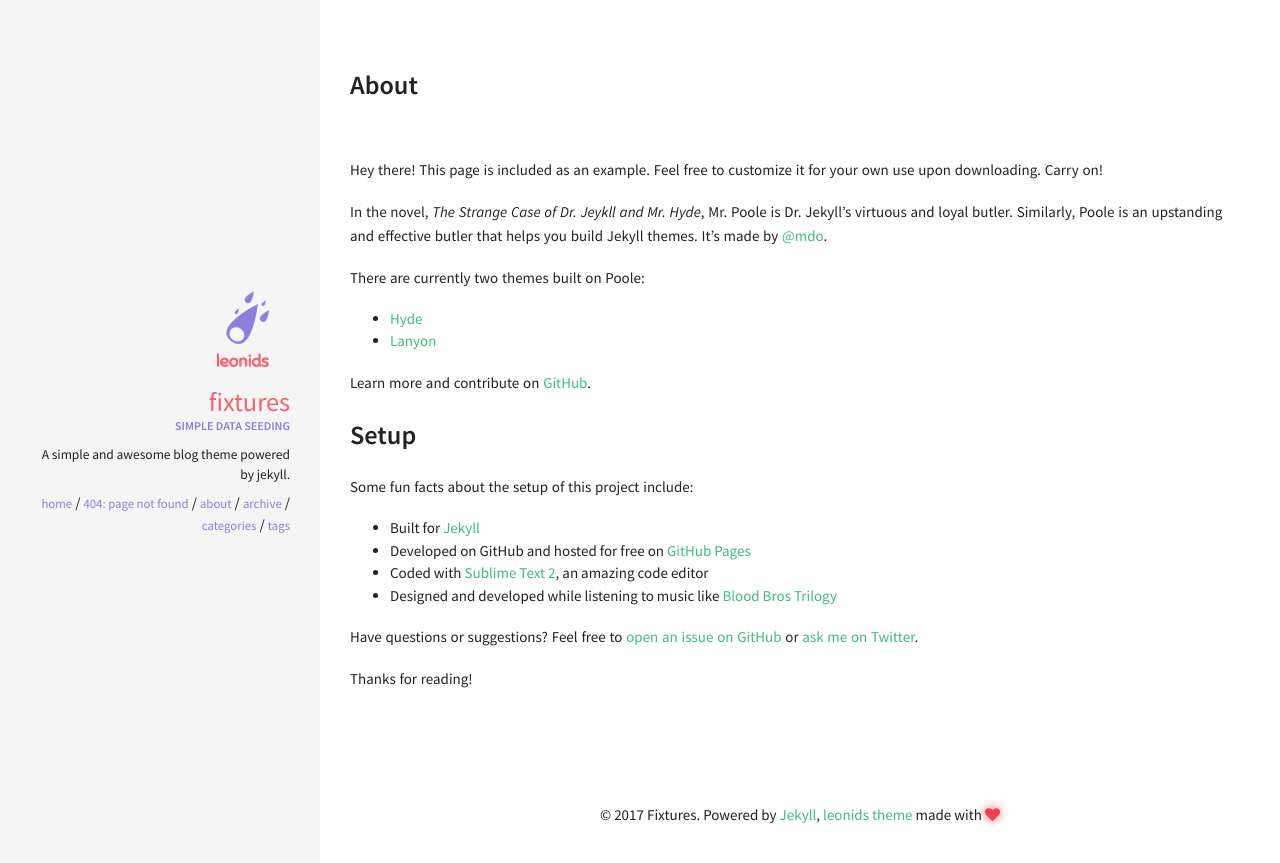
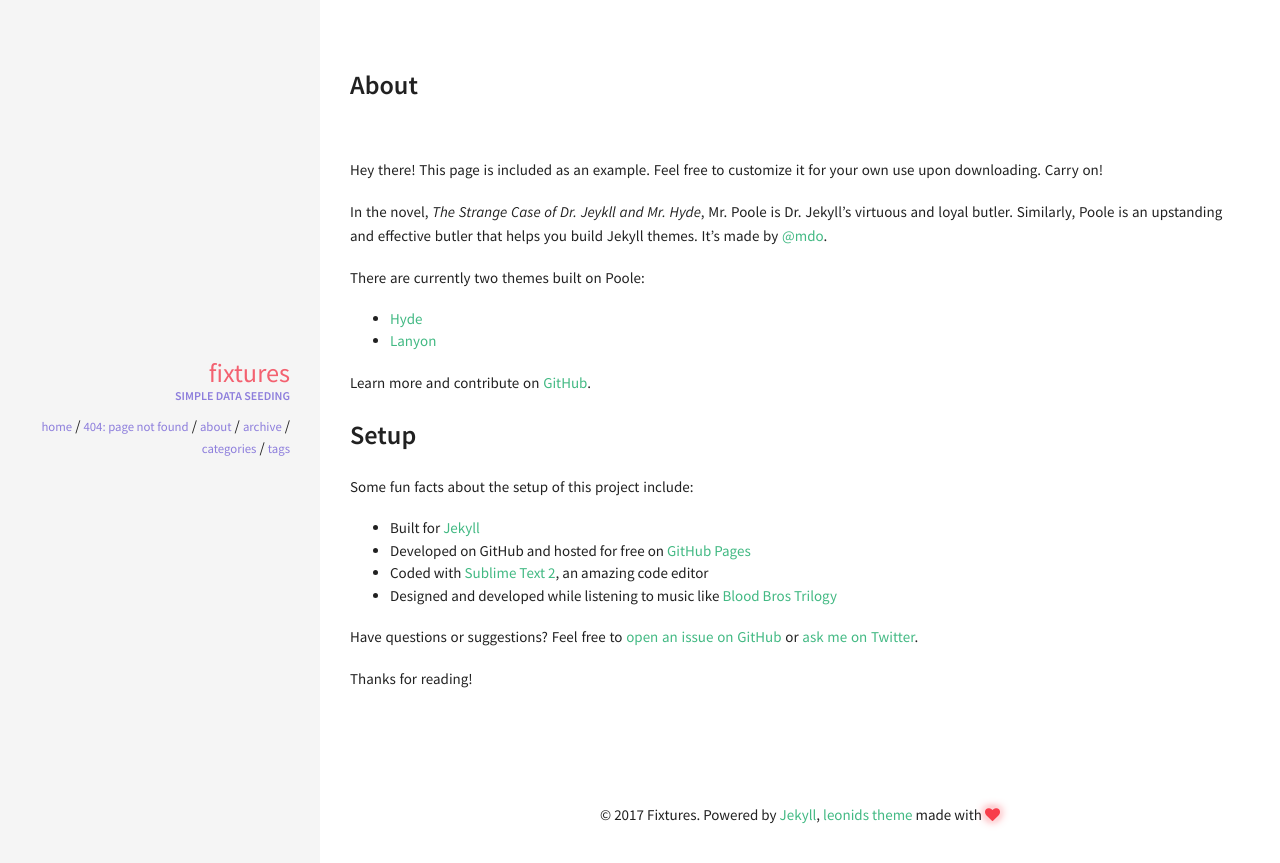
Before and after one commit to Voxxr/fixtures, a Jekyll site: the page built from about.md, in a window 1280 px wide. Shown: the top 863 px of the page. Built offline with Jekyll 4.4.1, drawn with Linux system fonts in a browser that asks for light colours.

Commit message:
Update _config.yml

```diff
--- a/_config.yml
+++ b/_config.yml
@@ -34,9 +34,9 @@
 #
 owner:
   name: Fixtures
-  avatar: leonids-logo.png
+  avatar:
   job: "Simple Data Seeding "
-  bio: "A simple and awesome blog theme powered by jekyll."
+  bio: ""
   email:
   disqus-shortname:
   twitter: #username
```
